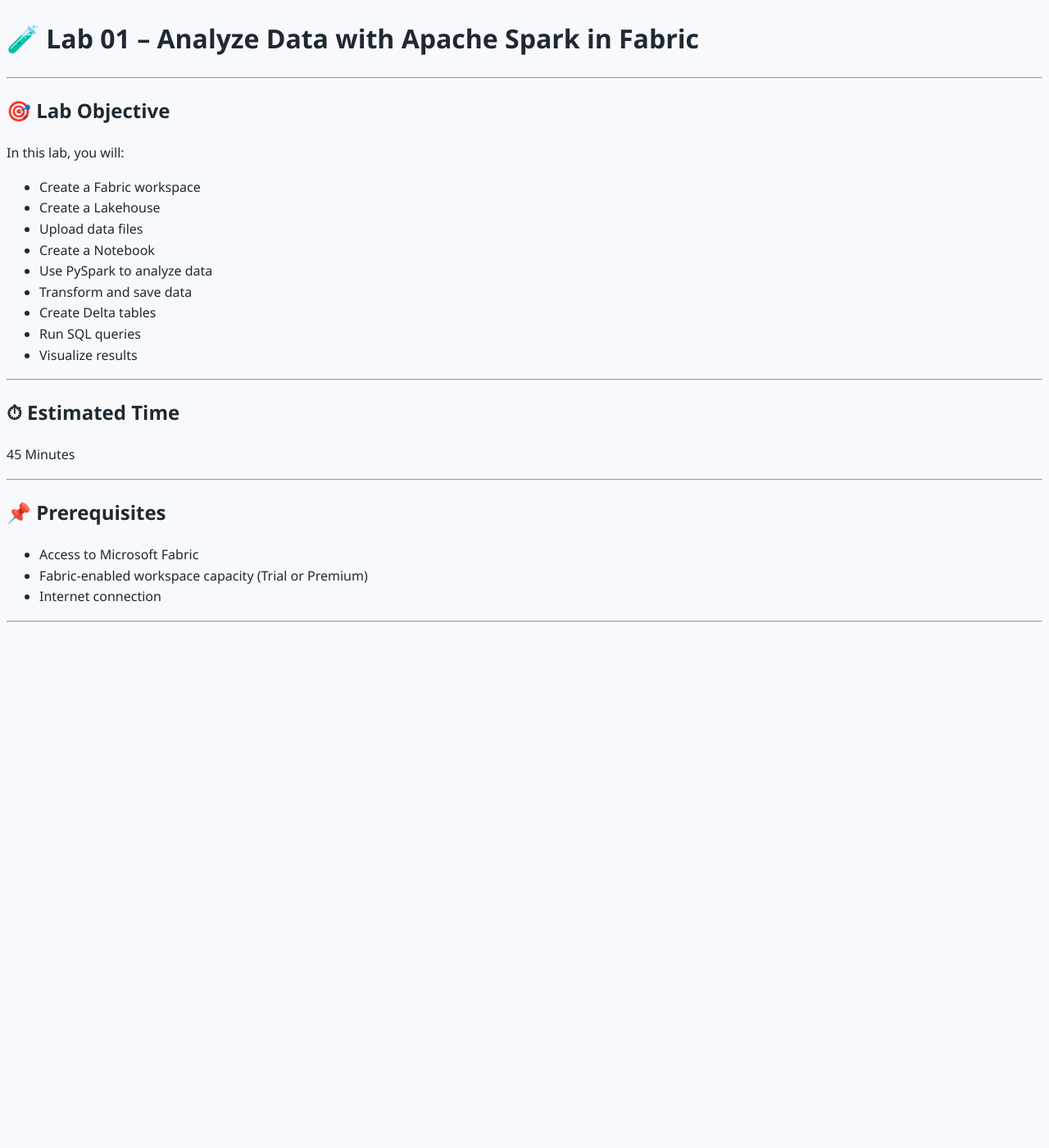
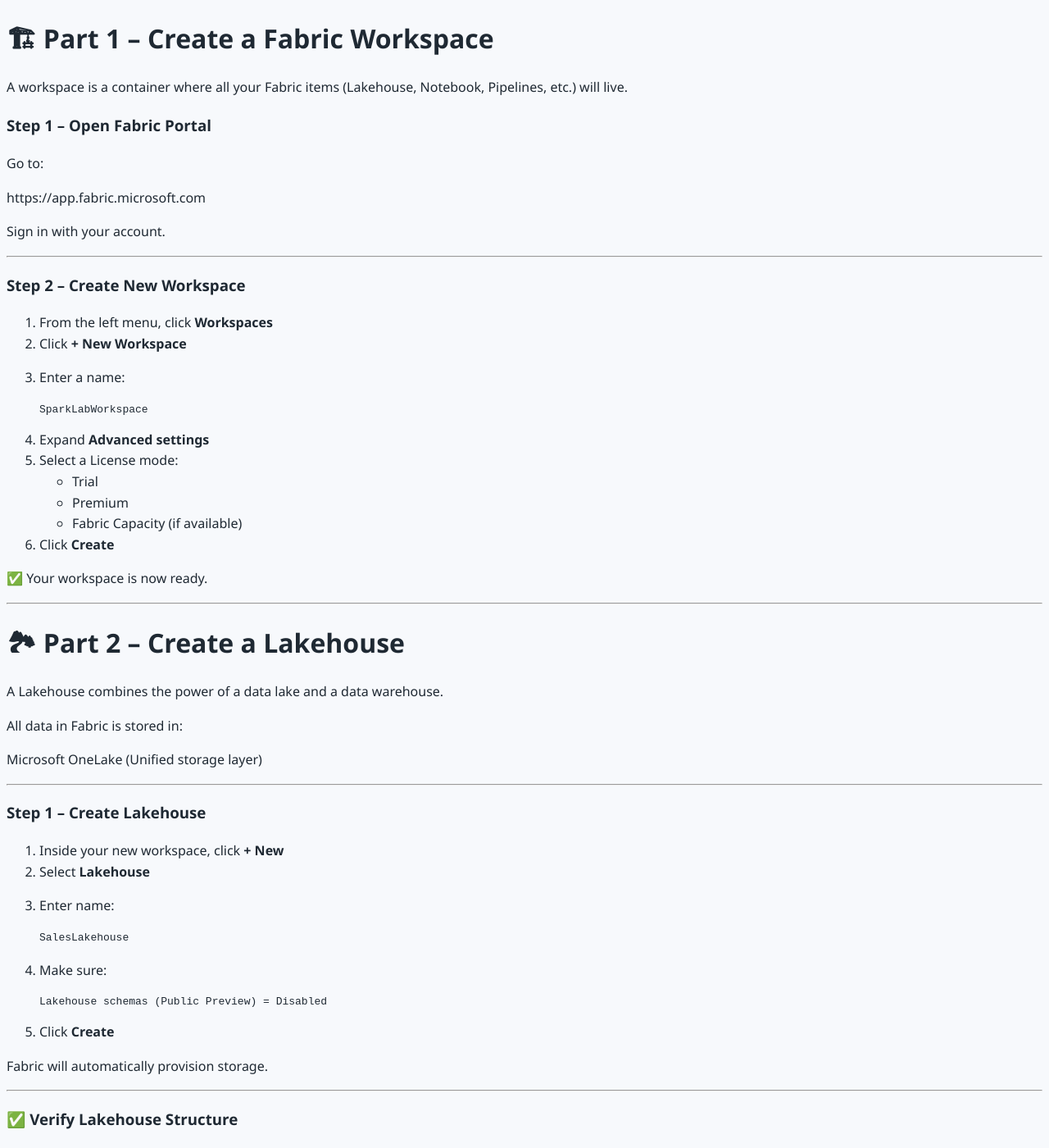
Before and after one commit to irshadvaza/irshadvaza.tech, a Jekyll site: the page built from learning-guides/ Microsoft-Fabric/labs/Lab-01-Analyze-Data-with-Spark-in-Fabric.md, in a window 1280 px wide and 1400 px high. Shown: the whole window at 82% size. Built offline with Jekyll 4.4.1, drawn with Linux system fonts in a browser that asks for light colours; our own code applies the rules of GitHub Pages for plain Markdown files; some of the changed text lies outside the part shown.

Commit message:
Update Lab-01-Analyze-Data-with-Spark-in-Fabric.md

````diff
--- a/learning-guides/ Microsoft-Fabric/labs/Lab-01-Analyze-Data-with-Spark-in-Fabric.md
+++ b/learning-guides/ Microsoft-Fabric/labs/Lab-01-Analyze-Data-with-Spark-in-Fabric.md
@@ -1,33 +1,92 @@
-# 🧪 Lab 01 – Analyze Data with Apache Spark in Fabric
+# 🏗 Part 1 – Create a Fabric Workspace
+
+A workspace is a container where all your Fabric items (Lakehouse, Notebook, Pipelines, etc.) will live.
+
+### Step 1 – Open Fabric Portal
+
+Go to:
+
+https://app.fabric.microsoft.com
+
+Sign in with your account.
 
 ---
 
-## 🎯 Lab Objective
+### Step 2 – Create New Workspace
 
-In this lab, you will:
+1. From the left menu, click **Workspaces**
+2. Click **+ New Workspace**
+3. Enter a name:
 
-- Create a Fabric workspace
-- Create a Lakehouse
-- Upload data files
-- Create a Notebook
-- Use PySpark to analyze data
-- Transform and save data
-- Create Delta tables
-- Run SQL queries
-- Visualize results
+   ```
+   SparkLabWorkspace
+   ```
+
+4. Expand **Advanced settings**
+5. Select a License mode:
+   - Trial
+   - Premium
+   - Fabric Capacity (if available)
+
+6. Click **Create**
+
+✅ Your workspace is now ready.
 
 ---
 
-## ⏱ Estimated Time
+# 🏞 Part 2 – Create a Lakehouse
 
-45 Minutes
+A Lakehouse combines the power of a data lake and a data warehouse.
+
+All data in Fabric is stored in:
+
+Microsoft OneLake (Unified storage layer)
 
 ---
 
-## 📌 Prerequisites
+### Step 1 – Create Lakehouse
 
-- Access to Microsoft Fabric
-- Fabric-enabled workspace capacity (Trial or Premium)
-- Internet connection
+1. Inside your new workspace, click **+ New**
+2. Select **Lakehouse**
+3. Enter name:
+
+   ```
+   SalesLakehouse
+   ```
+
+4. Make sure:
+
+   ```
+   Lakehouse schemas (Public Preview) = Disabled
+   ```
+
+5. Click **Create**
+
+Fabric will automatically provision storage.
 
 ---
+
+### ✅ Verify Lakehouse Structure
+
+After creation, you should see:
+
+```
+SalesLakehouse
+ ├── Tables
+ └── Files
+```
+
+- **Tables** → Managed Delta tables
+- **Files** → Raw data storage
+
+---
+
+## 🧠 What You Learned in This Part
+
+- What a Workspace is
+- How to create a Workspace
+- What a Lakehouse is
+- How to create a Lakehouse
+- Understanding Tables vs Files section
+
+---
````
